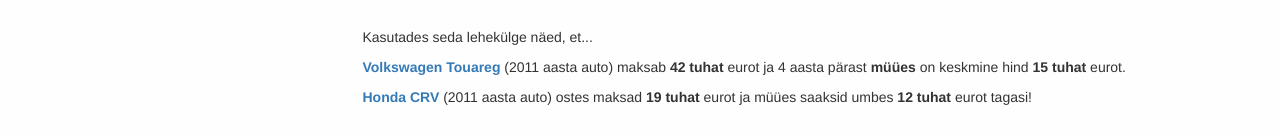
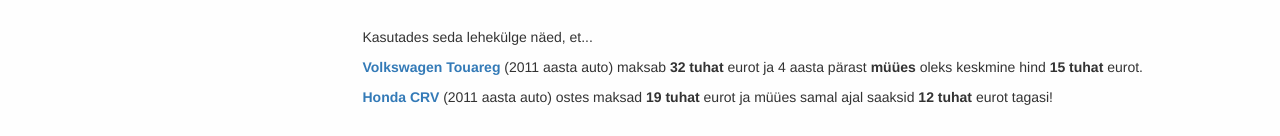
Before and after one commit to pimpelsang/auto24graph, a website: page static/index.html in a window 1280 px wide. Shown: the part 641-777 px from the top of the page. Drawn offline with nearby package versions, Linux system fonts and the light colour scheme.

Commit message:
Fix texts

```diff
--- a/static/index.html
+++ b/static/index.html
@@ -117,10 +117,10 @@
 
 				<p>Kasutades seda lehekülge näed, et...</p>
 				<p>
-					<b><a href="#Volkswagen/Touareg">Volkswagen Touareg</a></b> (2011 aasta auto) maksab <b>42 tuhat</b> eurot ja 4 aasta pärast <b>müües</b> on keskmine hind <b>15 tuhat </b>eurot.<br>
+					<b><a href="#Volkswagen/Touareg">Volkswagen Touareg</a></b> (2011 aasta auto) maksab <b>32 tuhat</b> eurot ja 4 aasta pärast <b>müües</b> oleks keskmine hind <b>15 tuhat </b>eurot.<br>
 				</p>
 				<p>
-					<b><a href="#Honda/CRV">Honda CRV</a></b> (2011 aasta auto) ostes maksad <b>19 tuhat </b> eurot ja müües saaksid umbes <b>12 tuhat</b> eurot tagasi!
+					<b><a href="#Honda/CRV">Honda CRV</a></b> (2011 aasta auto) ostes maksad <b>19 tuhat </b> eurot ja müües samal ajal saaksid <b>12 tuhat</b> eurot tagasi!
 				</p>
 				<div class="well well-lg" style="margin: 30px 0px;">
 					<p>Honda CRV hoiab väärtust hästi, VW Touraegi hind turul aga langeb 4 aastaga üle 20 tuhande euro!</p>
```
